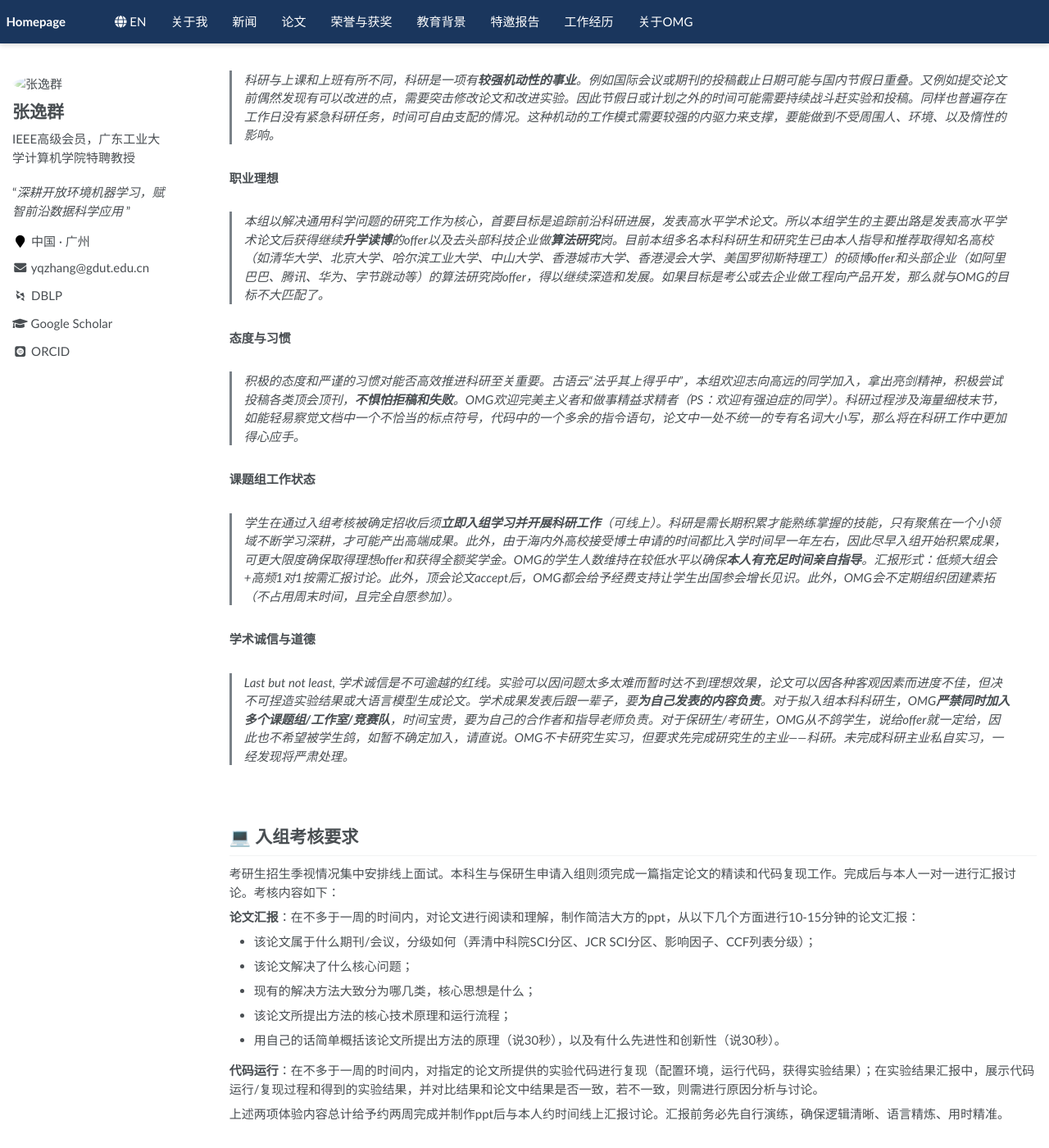
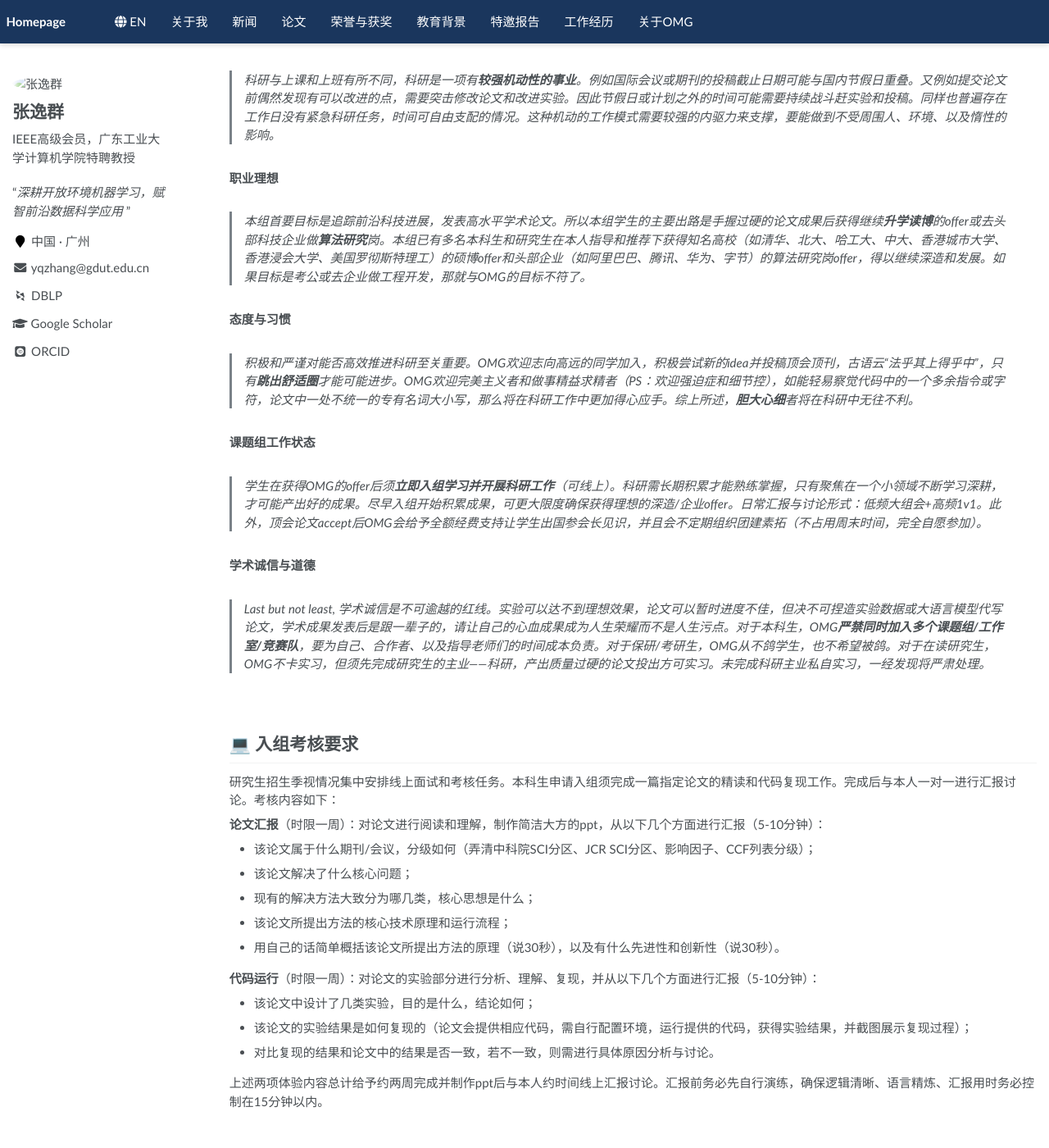
Before and after one commit to yqzhang-Zz/zh-OMG, a Jekyll site: the page built from _pages/about.md, in a window 1280 px wide and 1400 px high, scrolled down 718 px. Shown: the whole window at 82% size. Built offline with Jekyll 4.4.1, drawn with Linux system fonts in a browser that asks for light colours; some web fonts are replaced.

Commit message:
Update about.md

```diff
--- a/_pages/about.md
+++ b/_pages/about.md
@@ -48,30 +48,30 @@ OMG常年招收自律性强、代码能力好、态度积极、表达清晰的
 
 **职业理想**
 
-> 本组以解决通用科学问题的研究工作为核心，首要目标是追踪前沿科研进展，发表高水平学术论文。所以本组学生的主要出路是发表高水平学术论文后获得继续**升学读博**的offer以及去头部科技企业做**算法研究**岗。目前本组多名本科科研生和研究生已由本人指导和推荐取得知名高校（如清华大学、北京大学、哈尔滨工业大学、中山大学、香港城市大学、香港浸会大学、美国罗彻斯特理工）的硕博offer和头部企业（如阿里巴巴、腾讯、华为、字节跳动等）的算法研究岗offer，得以继续深造和发展。如果目标是考公或去企业做工程向产品开发，那么就与OMG的目标不大匹配了。
+> 本组首要目标是追踪前沿科技进展，发表高水平学术论文。所以本组学生的主要出路是手握过硬的论文成果后获得继续**升学读博**的offer或去头部科技企业做**算法研究**岗。本组已有多名本科生和研究生在本人指导和推荐下获得知名高校（如清华、北大、哈工大、中大、香港城市大学、香港浸会大学、美国罗彻斯特理工）的硕博offer和头部企业（如阿里巴巴、腾讯、华为、字节）的算法研究岗offer，得以继续深造和发展。如果目标是考公或去企业做工程开发，那就与OMG的目标不符了。
 >
 
 **态度与习惯**
 
-> 积极的态度和严谨的习惯对能否高效推进科研至关重要。古语云“法乎其上得乎中”，本组欢迎志向高远的同学加入，拿出亮剑精神，积极尝试投稿各类顶会顶刊，**不惧怕拒稿和失败**。OMG欢迎完美主义者和做事精益求精者（PS：欢迎有强迫症的同学）。科研过程涉及海量细枝末节，如能轻易察觉文档中一个不恰当的标点符号，代码中的一个多余的指令语句，论文中一处不统一的专有名词大小写，那么将在科研工作中更加得心应手。
+> 积极和严谨对能否高效推进科研至关重要。OMG欢迎志向高远的同学加入，积极尝试新的idea并投稿顶会顶刊，古语云“法乎其上得乎中”，只有**跳出舒适圈**才能可能进步。OMG欢迎完美主义者和做事精益求精者（PS：欢迎强迫症和细节控），如能轻易察觉代码中的一个多余指令或字符，论文中一处不统一的专有名词大小写，那么将在科研工作中更加得心应手。综上所述，**胆大心细**者将在科研中无往不利。
 >
 
 **课题组工作状态**
 
-> 学生在通过入组考核被确定招收后须**立即入组学习并开展科研工作**（可线上）。科研是需长期积累才能熟练掌握的技能，只有聚焦在一个小领域不断学习深耕，才可能产出高端成果。此外，由于海内外高校接受博士申请的时间都比入学时间早一年左右，因此尽早入组开始积累成果，可更大限度确保取得理想offer和获得全额奖学金。OMG的学生人数维持在较低水平以确保**本人有充足时间亲自指导**。汇报形式：低频大组会+高频1对1按需汇报讨论。此外，顶会论文accept后，OMG都会给予经费支持让学生出国参会增长见识。此外，OMG会不定期组织团建素拓（不占用周末时间，且完全自愿参加）。
+> 学生在获得OMG的offer后须**立即入组学习并开展科研工作**（可线上）。科研需长期积累才能熟练掌握，只有聚焦在一个小领域不断学习深耕，才可能产出好的成果。尽早入组开始积累成果，可更大限度确保获得理想的深造/企业offer。日常汇报与讨论形式：低频大组会+高频1v1。此外，顶会论文accept后OMG会给予全额经费支持让学生出国参会长见识，并且会不定期组织团建素拓（不占用周末时间，完全自愿参加）。
 >
 
 **学术诚信与道德**
 
-> Last but not least, 学术诚信是不可逾越的红线。实验可以因问题太多太难而暂时达不到理想效果，论文可以因各种客观因素而进度不佳，但决不可捏造实验结果或大语言模型生成论文。学术成果发表后跟一辈子，要**为自己发表的内容负责**。对于拟入组本科科研生，OMG**严禁同时加入多个课题组/工作室/竞赛队**，时间宝贵，要为自己的合作者和指导老师负责。对于保研生/考研生，OMG从不鸽学生，说给offer就一定给，因此也不希望被学生鸽，如暂不确定加入，请直说。OMG不卡研究生实习，但要求先完成研究生的主业——科研。未完成科研主业私自实习，一经发现将严肃处理。
+> Last but not least, 学术诚信是不可逾越的红线。实验可以达不到理想效果，论文可以暂时进度不佳，但决不可捏造实验数据或大语言模型代写论文，学术成果发表后是跟一辈子的，请让自己的心血成果成为人生荣耀而不是人生污点。对于本科生，OMG**严禁同时加入多个课题组/工作室/竞赛队**，要为自己、合作者、以及指导老师们的时间成本负责。对于保研/考研生，OMG从不鸽学生，也不希望被鸽。对于在读研究生，OMG不卡实习，但须先完成研究生的主业——科研，产出质量过硬的论文投出方可实习。未完成科研主业私自实习，一经发现将严肃处理。
 >
 
 <br>
 # 💻 入组考核要求
 
-考研生招生季视情况集中安排线上面试。本科生与保研生申请入组则须完成一篇指定论文的精读和代码复现工作。完成后与本人一对一进行汇报讨论。考核内容如下：
+研究生招生季视情况集中安排线上面试和考核任务。本科生申请入组须完成一篇指定论文的精读和代码复现工作。完成后与本人一对一进行汇报讨论。考核内容如下：
 
-**论文汇报**：在不多于一周的时间内，对论文进行阅读和理解，制作简洁大方的ppt，从以下几个方面进行10-15分钟的论文汇报：
+**论文汇报**（时限一周）：对论文进行阅读和理解，制作简洁大方的ppt，从以下几个方面进行汇报（5-10分钟）：
 
 - 该论文属于什么期刊/会议，分级如何（弄清中科院SCI分区、JCR SCI分区、影响因子、CCF列表分级）；
 
@@ -83,9 +83,15 @@ OMG常年招收自律性强、代码能力好、态度积极、表达清晰的
 
 - 用自己的话简单概括该论文所提出方法的原理（说30秒），以及有什么先进性和创新性（说30秒）。
 
-**代码运行**：在不多于一周的时间内，对指定的论文所提供的实验代码进行复现（配置环境，运行代码，获得实验结果）；在实验结果汇报中，展示代码运行/复现过程和得到的实验结果，并对比结果和论文中结果是否一致，若不一致，则需进行原因分析与讨论。
+**代码运行**（时限一周）：对论文的实验部分进行分析、理解、复现，并从以下几个方面进行汇报（5-10分钟）：
 
-上述两项体验内容总计给予约两周完成并制作ppt后与本人约时间线上汇报讨论。汇报前务必先自行演练，确保逻辑清晰、语言精炼、用时精准。
+- 该论文中设计了几类实验，目的是什么，结论如何；
+
+- 该论文的实验结果是如何复现的（论文会提供相应代码，需自行配置环境，运行提供的代码，获得实验结果，并截图展示复现过程）；
+
+- 对比复现的结果和论文中的结果是否一致，若不一致，则需进行具体原因分析与讨论。
+
+上述两项体验内容总计给予约两周完成并制作ppt后与本人约时间线上汇报讨论。汇报前务必先自行演练，确保逻辑清晰、语言精炼、汇报用时务必控制在15分钟以内。
 
 <br>
 <br>
```
